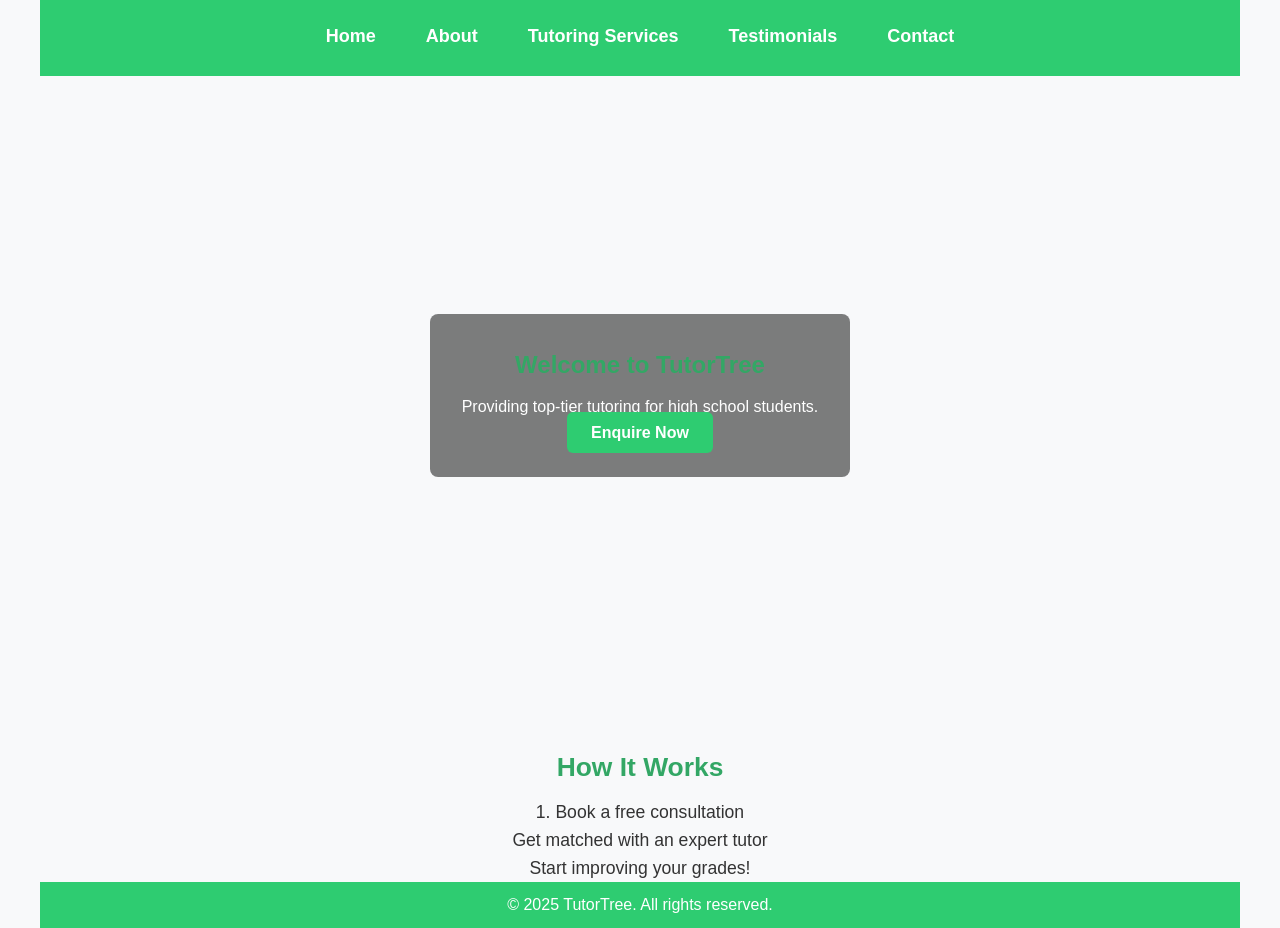
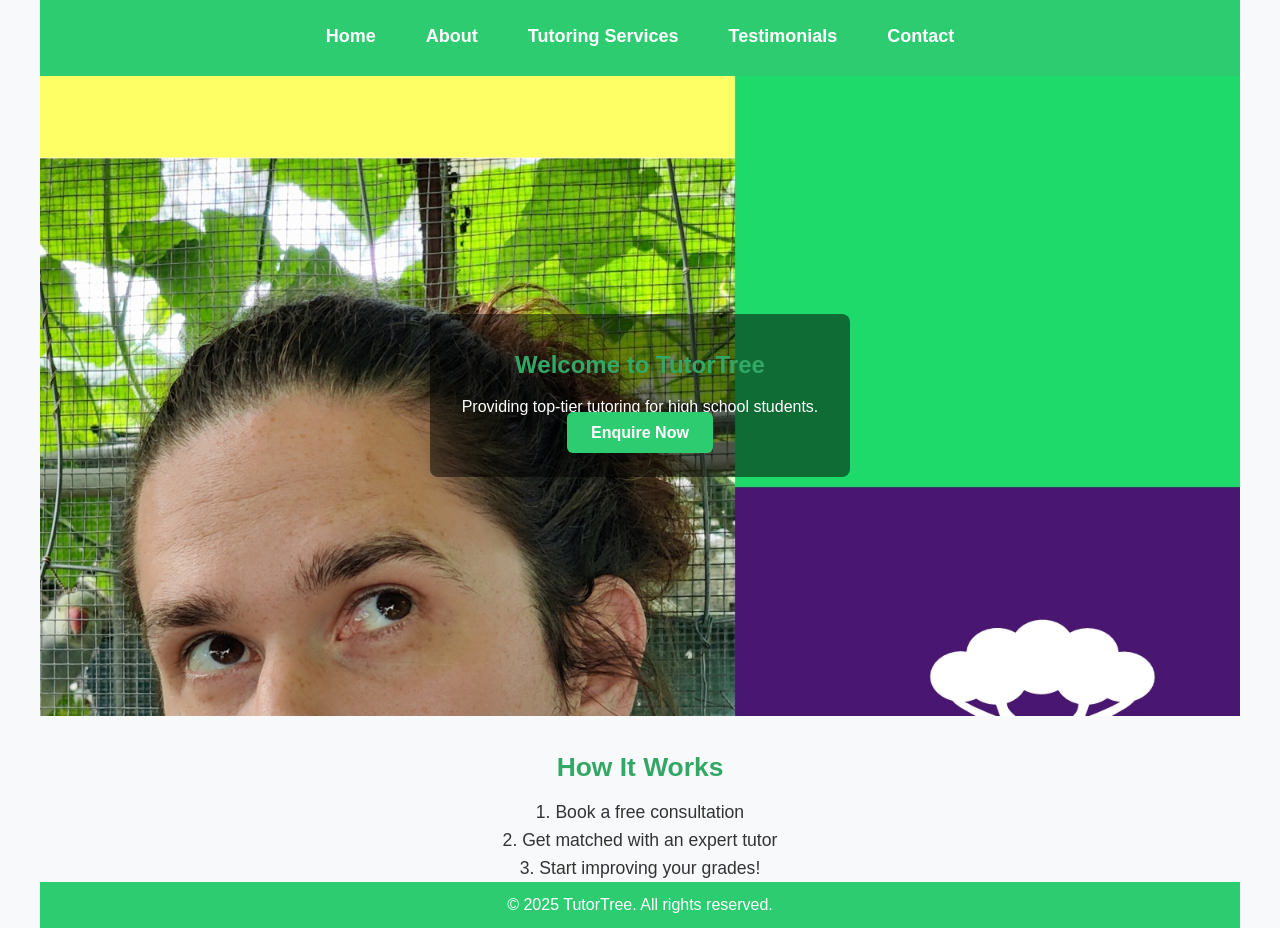
Before and after one commit to tutortree-official/tutortree-official.github.io, a plain HTML site: page index.html in a window 1280 px wide. Shown: the part 90-1018 px from the top of the page. Drawn offline with Linux system fonts and the light colour scheme.

Commit message:
new hero image

```diff
--- a/index.html
+++ b/index.html
@@ -21,8 +21,8 @@
         <section class="how-it-works">
             <h2>How It Works</h2>
             <p>1. Book a free consultation</p>
-            <p>Get matched with an expert tutor</p>
-            <p>Start improving your grades!</p>
+            <p>2. Get matched with an expert tutor</p>
+            <p>3. Start improving your grades!</p>
         </section>
     </main>
     <footer id="footer"></footer>
--- a/style.css
+++ b/style.css
@@ -69,7 +69,7 @@ main {
 
 /*hero section*/
 .hero {
-    background-image: url('../assets/tutortree-prep-lolo-square.png');
+    background-image: url('../assets/tutortree-hero.jpg');
     background-size: cover;
     background-position: center;
     min-height: 80vh;
```
Also changed, not shown: assets/tutortree-hero.jpg (added).
